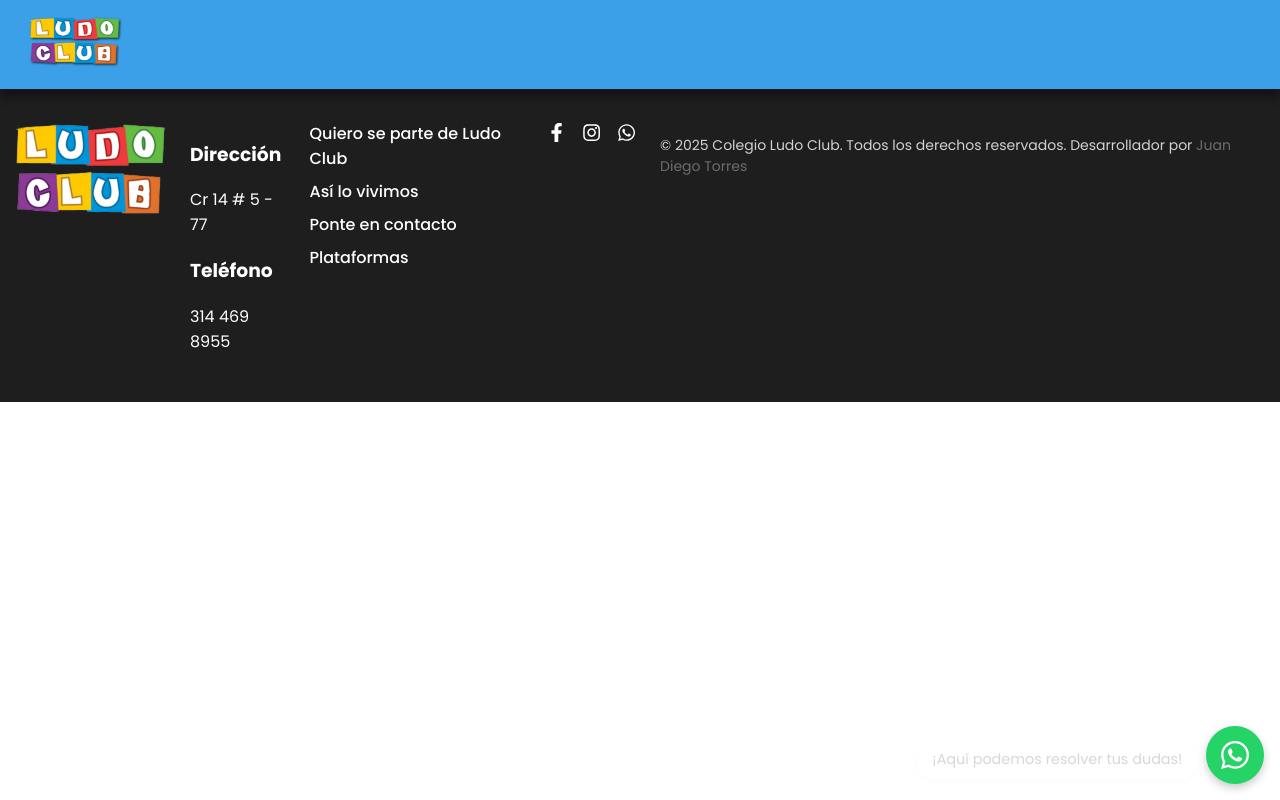
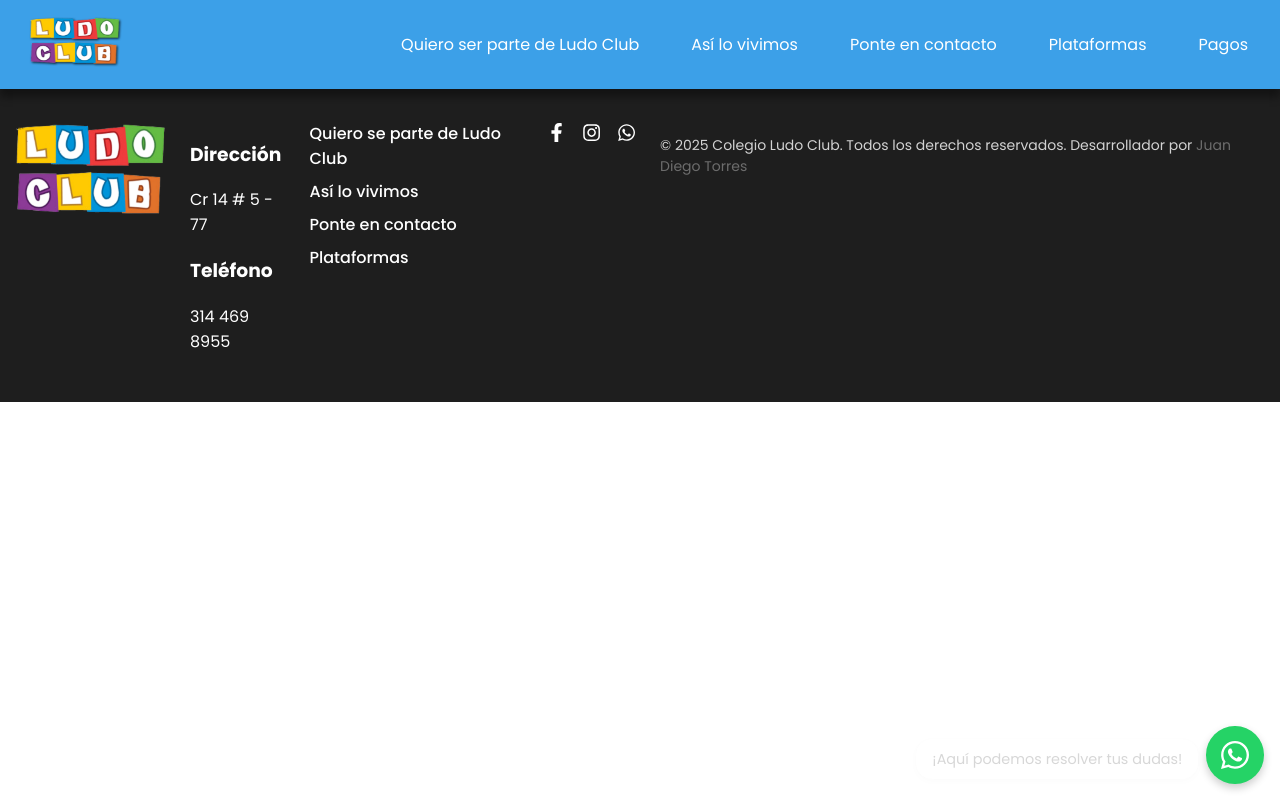
Before and after one commit to JuanT1901/pruebas, a Next.js app: page /asi-lo-vivimos/calendario-escolar in a window 1280 px wide. Built offline with nearby package versions, Linux system fonts and the light colour scheme.

Commit message:
Actualización Next

```diff
--- a/package.json
+++ b/package.json
@@ -11,8 +11,8 @@
   "dependencies": {
     "keen-slider": "^6.8.6",
     "next": "15.2.4",
-    "react": "^19.0.0",
-    "react-dom": "^19.0.0",
+    "react": "^19.2.3",
+    "react-dom": "^19.2.3",
     "react-icons": "^5.5.0",
     "sass": "^1.86.3"
   },
--- a/src/components/Navbar.tsx
+++ b/src/components/Navbar.tsx
@@ -27,11 +27,11 @@ const Navbar = () => {
           ☰
         </button>
         <ul className={`${styles.menu} ${isOpen ? styles.active : styles.closed}`}>
-          <li><a href="quiero-ser-parte">Quiero ser parte de Ludo Club</a></li>
-          <li><a href="asi-lo-vivimos">Así lo vivimos</a></li>
-          <li><a href="ponte-en-contacto">Ponte en contacto</a></li>
-          <li><a href="plataformas">Plataformas</a></li>
-          <li><a href="https://www.psepagos.co/PSEHostingUI/ShowTicketOffice.aspx?ID=8608">Pagos</a></li>
+          <li><Link href="quiero-ser-parte">Quiero ser parte de Ludo Club</Link></li>
+          <li><Link href="asi-lo-vivimos">Así lo vivimos</Link></li>
+          <li><Link href="ponte-en-contacto">Ponte en contacto</Link></li>
+          <li><Link href="plataformas">Plataformas</Link></li>
+          <li><Link href="https://www.psepagos.co/PSEHostingUI/ShowTicketOffice.aspx?ID=8608">Pagos</Link></li>
         </ul>
       </div>
     </nav>
--- a/src/styles/components/Navbar.module.scss
+++ b/src/styles/components/Navbar.module.scss
@@ -88,6 +88,13 @@
       position: static;
       border-top: none;
 
+      opacity: 1 !important; /* O usa más especificidad si prefieres evitar important */
+      max-height: none !important;
+      transform: none !important;
+      pointer-events: auto;
+      box-shadow: none; /* Quitamos la sombra de la caja flotante */
+      gap: 20px; /* Para que los links no estén pegados uno al otro */
+
       li {
         padding: 0 1rem;
       }
```
Also changed, not shown: 1 other file (tests, documents, lock files or other folders).
